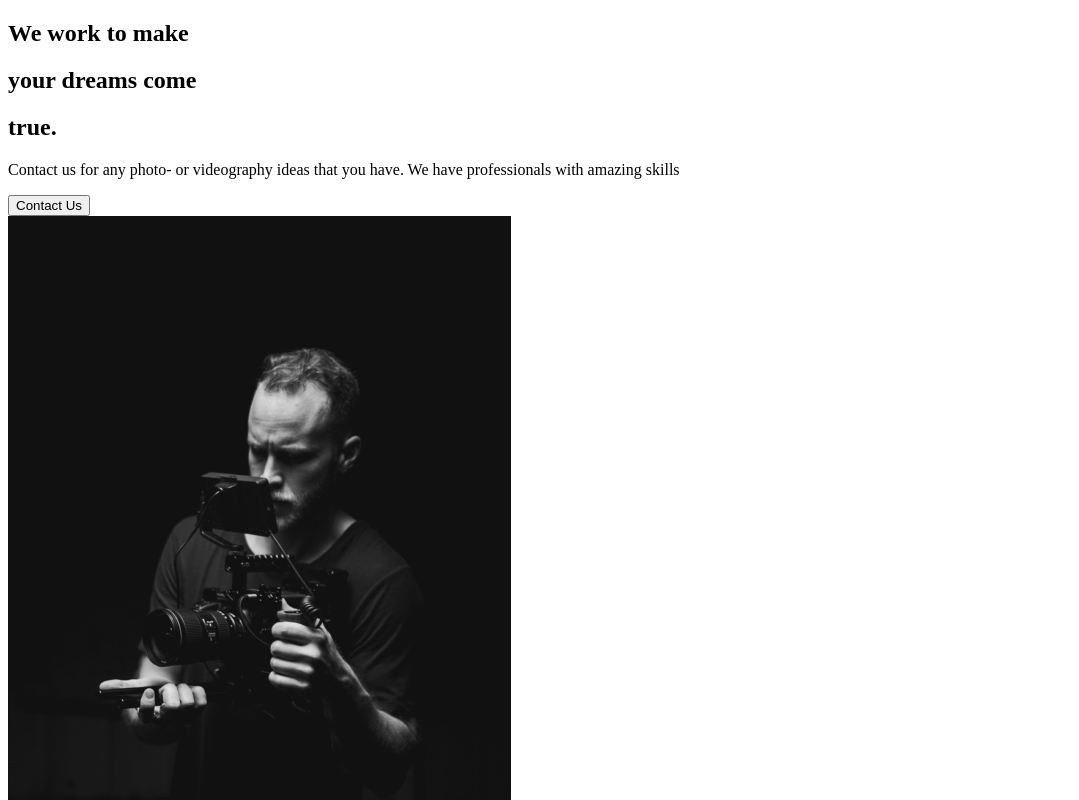
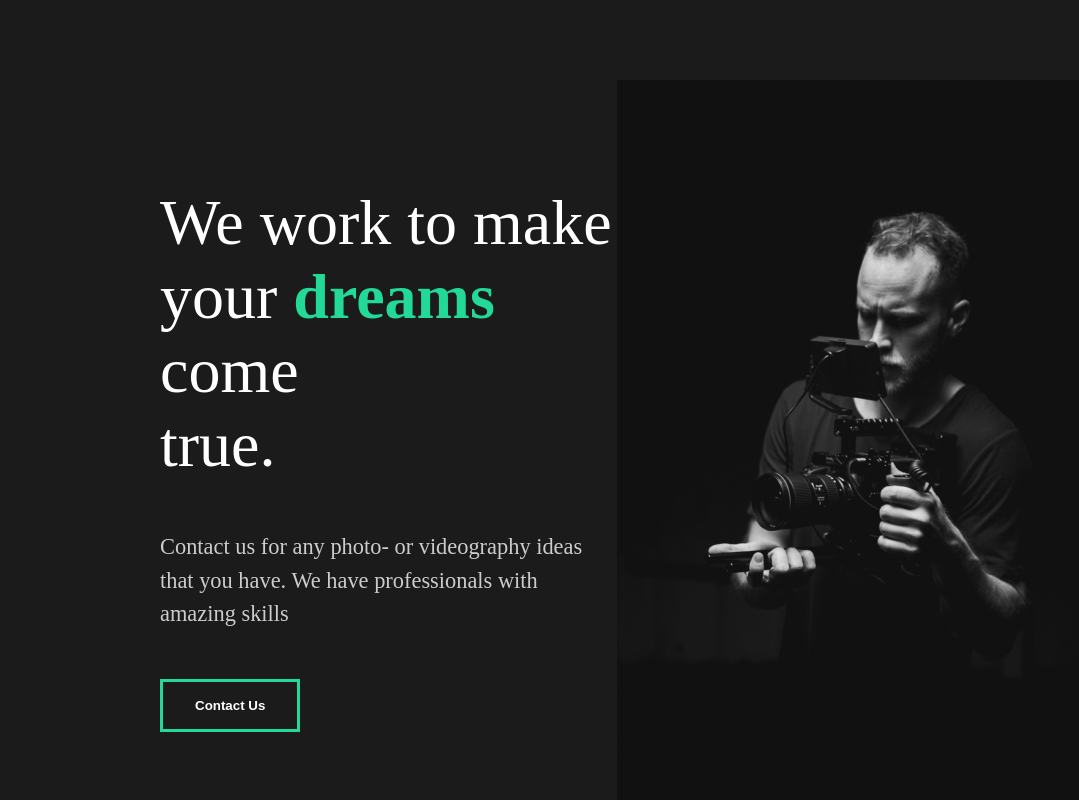
Before and after one commit to KingLouie1994/example-portfolio, a React (Create React App) app: page / in a window 1280 px wide. Shown: the top 800 px of the page, without its empty margins (0-1079 px from the left). Built offline with nearby package versions, Linux system fonts and the light colour scheme.

Commit message:
added some global styles with styled components

```diff
--- a/src/App.js
+++ b/src/App.js
@@ -1,9 +1,13 @@
 // Import Pages
 import AboutUs from "./pages/AboutUs";
+
+// Import Global Styles
+import GlobalStyle from "./components/GlobalStyle";
 
 function App() {
   return (
     <div>
+      <GlobalStyle />
       <AboutUs />
     </div>
   );
--- a/src/components/AboutSection.js
+++ b/src/components/AboutSection.js
@@ -1,9 +1,12 @@
 // Import of images
 import home1 from "../img/home1.png";
 
+// Styling
+import styled from "styled-components";
+
 const AboutSection = () => {
   return (
-    <div className="about">
+    <About>
       <div className="description">
         <div className="title">
           <div className="hide">
@@ -27,8 +30,18 @@
       <div className="image">
         <img src={home1} alt="Man with a camera" />
       </div>
-    </div>
+    </About>
   );
 };
 
+// Styled Components
+const About = styled.div`
+  min-height: 90vh;
+  display: flex;
+  align-items: center;
+  justify-content: space-between;
+  padding: 5rem 10rem;
+  color: white;
+`;
+
 export default AboutSection;
--- /dev/null
+++ b/src/components/GlobalStyle.js
@@ -0,0 +1,59 @@
+import { createGlobalStyle } from "styled-components";
+
+const GlobalStyle = createGlobalStyle`
+*{
+    margin: 0;
+    padding: 0;
+    box-sizing: border-box;
+}
+
+body{
+    background: #1b1b1b;
+}
+
+button {
+    font-weight: bold;
+    font-size: 1.1.rem;
+    cursor: pointer;
+    padding: 1rem 2rem;
+    border: 3px solid #23d997;
+    background: transparent;
+    color: white;
+    transition: all 0.5s ease;
+    &:hover{
+        background-color: #23d997;
+        color:white;
+    }
+}
+
+h2{
+    font-weight:lighter;
+    font-size: 4rem;
+}
+
+h3{
+    color: white;
+}
+
+h4{
+    font-weight: bold;
+}
+
+a{
+    font-size: 1.1.rem;
+}
+
+span{
+    font-weight: bold;
+    color: #23d997;
+}
+
+p{
+    padding: 3rem 0rem;
+    color: #ccc;
+    font-size: 1.4rem;
+    line-height: 150%;
+}
+`;
+
+export default GlobalStyle;
```
Also changed, not shown: 1 other file (tests, documents, lock files or other folders).
